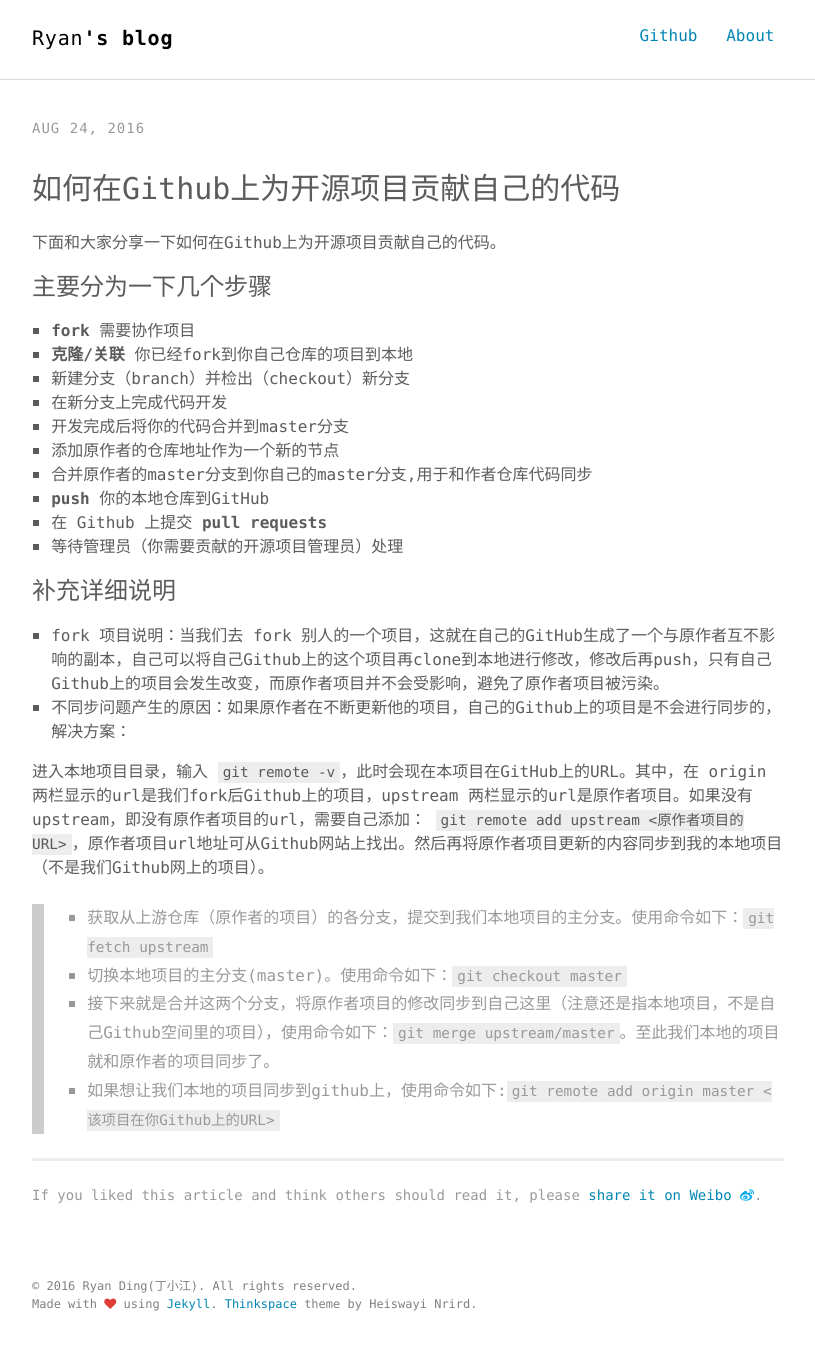
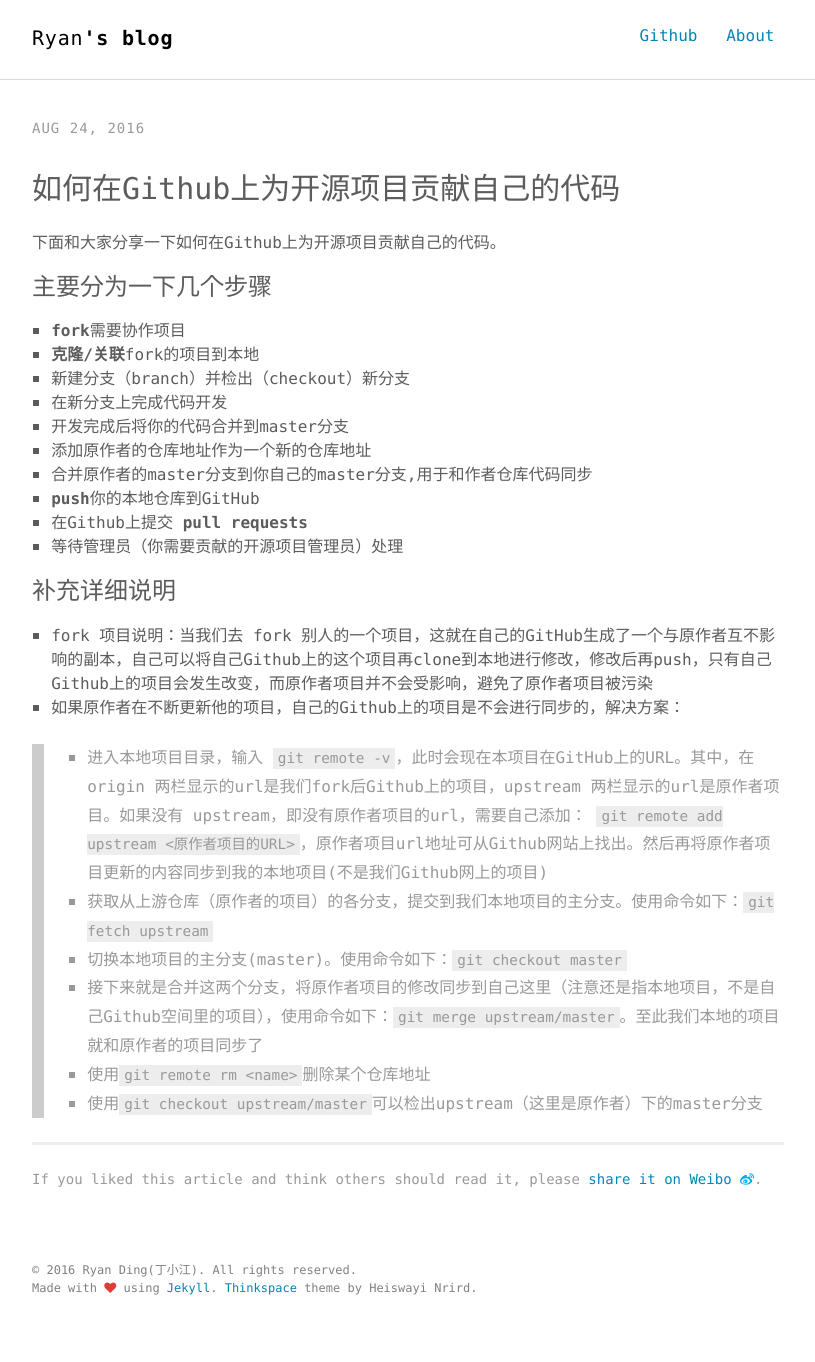
Before and after one commit to engineer-dahe/dahe.github.io, a Jekyll site: the page built from _posts/2016-08-24-github-cooperation-flow.md, in a window 1280 px wide. Shown: the whole page, without its empty margins (232-1047 px from the left). Built offline with Jekyll 4.4.1, drawn with Linux system fonts in a browser that asks for light colours.

Commit message:
edit post

```diff
--- a/_posts/2016-08-24-github-cooperation-flow.md
+++ b/_posts/2016-08-24-github-cooperation-flow.md
@@ -9,24 +9,24 @@
 下面和大家分享一下如何在Github上为开源项目贡献自己的代码。
 
 ### 主要分为一下几个步骤
-- **fork** 需要协作项目
-- **克隆/关联** 你已经fork到你自己仓库的项目到本地
+- **fork**需要协作项目
+- **克隆/关联**fork的项目到本地
 - 新建分支（branch）并检出（checkout）新分支
 - 在新分支上完成代码开发
 - 开发完成后将你的代码合并到master分支
-- 添加原作者的仓库地址作为一个新的节点
+- 添加原作者的仓库地址作为一个新的仓库地址
 - 合并原作者的master分支到你自己的master分支,用于和作者仓库代码同步
-- **push** 你的本地仓库到GitHub
-- 在 Github 上提交 **pull requests**
+- **push**你的本地仓库到GitHub
+- 在Github上提交 **pull requests**
 - 等待管理员（你需要贡献的开源项目管理员）处理
 
 ### 补充详细说明
-- fork 项目说明：当我们去 fork 别人的一个项目，这就在自己的GitHub生成了一个与原作者互不影响的副本，自己可以将自己Github上的这个项目再clone到本地进行修改，修改后再push，只有自己Github上的项目会发生改变，而原作者项目并不会受影响，避免了原作者项目被污染。
-- 不同步问题产生的原因：如果原作者在不断更新他的项目，自己的Github上的项目是不会进行同步的，解决方案：
+- fork 项目说明：当我们去 fork 别人的一个项目，这就在自己的GitHub生成了一个与原作者互不影响的副本，自己可以将自己Github上的这个项目再clone到本地进行修改，修改后再push，只有自己Github上的项目会发生改变，而原作者项目并不会受影响，避免了原作者项目被污染
+- 如果原作者在不断更新他的项目，自己的Github上的项目是不会进行同步的，解决方案：
 
-进入本地项目目录，输入 `git remote -v`，此时会现在本项目在GitHub上的URL。其中，在 origin 两栏显示的url是我们fork后Github上的项目，upstream 两栏显示的url是原作者项目。如果没有 upstream，即没有原作者项目的url，需要自己添加： `git remote add upstream <原作者项目的URL>`，原作者项目url地址可从Github网站上找出。然后再将原作者项目更新的内容同步到我的本地项目（不是我们Github网上的项目）。
-
+> - 进入本地项目目录，输入 `git remote -v`，此时会现在本项目在GitHub上的URL。其中，在 origin 两栏显示的url是我们fork后Github上的项目，upstream 两栏显示的url是原作者项目。如果没有 upstream，即没有原作者项目的url，需要自己添加： `git remote add upstream <原作者项目的URL>`，原作者项目url地址可从Github网站上找出。然后再将原作者项目更新的内容同步到我的本地项目(不是我们Github网上的项目)
 > - 获取从上游仓库（原作者的项目）的各分支，提交到我们本地项目的主分支。使用命令如下：`git fetch upstream`
 > - 切换本地项目的主分支(master)。使用命令如下：`git checkout master`
-> - 接下来就是合并这两个分支，将原作者项目的修改同步到自己这里（注意还是指本地项目，不是自己Github空间里的项目），使用命令如下：`git merge upstream/master`。至此我们本地的项目就和原作者的项目同步了。
-> - 如果想让我们本地的项目同步到github上，使用命令如下:`git remote add origin master <该项目在你Github上的URL>`
+> - 接下来就是合并这两个分支，将原作者项目的修改同步到自己这里（注意还是指本地项目，不是自己Github空间里的项目），使用命令如下：`git merge upstream/master`。至此我们本地的项目就和原作者的项目同步了
+> - 使用`git remote rm <name>`删除某个仓库地址
+> - 使用`git checkout upstream/master`可以检出upstream（这里是原作者）下的master分支
```
